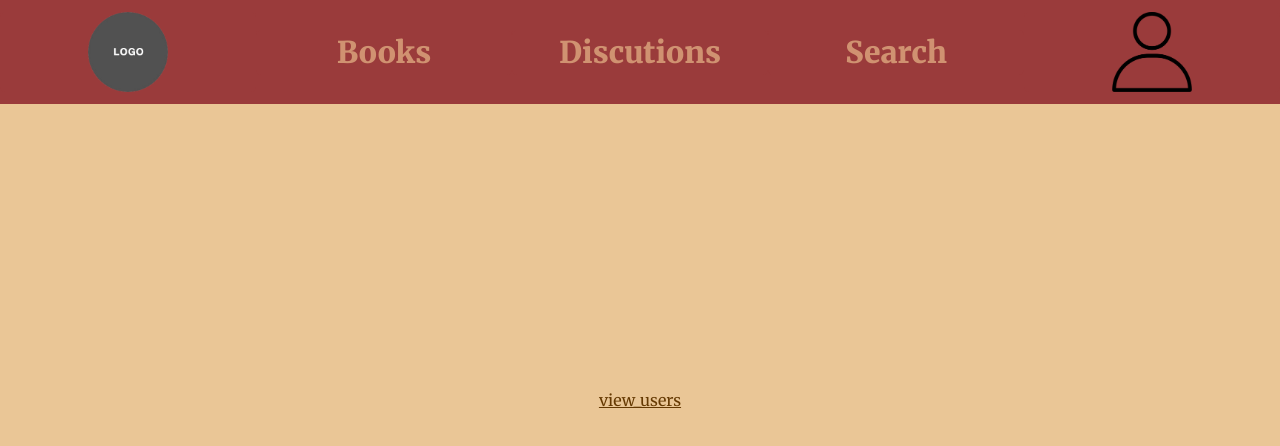
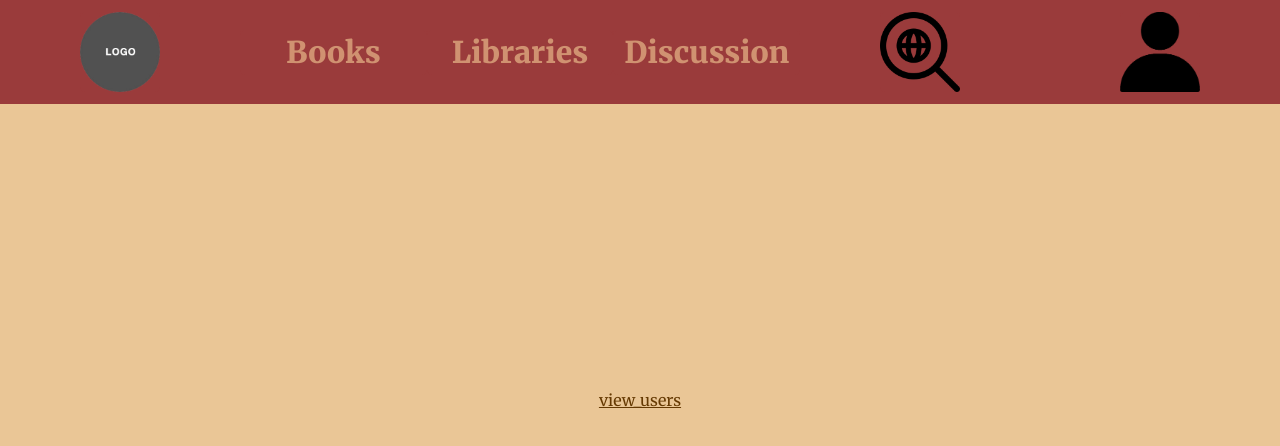
Before and after one commit to Stake-And-Rope/read-it, a React (Create React App) app in the folder react-app/: page /main in a window 1280 px wide. Shown: the top 446 px of the page. Built offline with nearby package versions, Linux system fonts and the light colour scheme.

Commit message:
Navbar UI changes

```diff
--- a/react-app/src/components/Navbar.js
+++ b/react-app/src/components/Navbar.js
@@ -1,6 +1,7 @@
 import  NavbarLink from "./NavbarLink";
 import Logo from '../assets/placeholders/logo-icon.png';
 import Profile from '../assets/placeholders/profile-icon.png';
+import Search from "../assets/placeholders/search-icon.png";
 
 function Navbar(){
     const fields = {
@@ -9,8 +10,12 @@ function Navbar(){
             imageClass: "icon"
         },
         Books: {},
-        Discutions: {},
-        Search: {},
+        Libraries: {},
+        Discussion: {},
+        Search: {
+            image: Search,
+
+        },
         Profile: {
             image: Profile,
             imageClass: "icon"
@@ -19,7 +24,7 @@ function Navbar(){
 
     return (
         <nav>
-            {Object.entries(fields).map(([title, kwargs]) => {return <NavbarLink title={title} link="#" linkClass="navbar-link" image={kwargs.image} key={title} imageClass="icon"/>})}
+            {Object.entries(fields).map(([title, kwargs]) => {return <NavbarLink title={title} link="#" linkClass="navbar-element" image={kwargs.image} key={title} imageClass="icon"/>})}
         </nav>
     );
 }
--- a/react-app/src/components/NavbarLink.js
+++ b/react-app/src/components/NavbarLink.js
@@ -3,7 +3,7 @@ import "./components.css";
 
 function NavbarLink({title, link, image, linkClass, imageClass}){
     return (
-            <Link to={link} className={`${image ? "no-hover-": ""}${linkClass}`}>
+            <Link to={link} className={`${image ? "navbar-icon": "navbar-link"} ${linkClass}`}>
                 {image ? <img src={image} alt={title} className={imageClass}/>: title}
             </Link>
     );
--- a/react-app/src/components/components.css
+++ b/react-app/src/components/components.css
@@ -90,14 +90,14 @@ nav{
 }
 
 /* put more sufficient css */
-.navbar-link{
+.navbar-element{
     font-size: 30px;
     justify-content: center;
     display: flex;
     align-items: center;
     height: fit-content;
+    width: 90%;
     margin: auto;
-    width: 100%;
     border-radius: 5px;
     border: 0px;
     font-family: Merriweather, Arial, Helvetica, sans-serif;
@@ -106,32 +106,28 @@ nav{
     color: #D09271;
     transition: background-color 0.3s ease;
     text-decoration: none;
+    transition: 500ms;
 }
 
 .navbar-link:hover {
     background-color: #BA5B5B;
     cursor: pointer;
+    transition: 500ms;
 }
 
-.no-hover-navbar-link{
-    font-size: 30px;
-    justify-content: center;
-    display: flex;
-    align-items: center;
-    height: fit-content;
-    margin: auto;
-    width: 100%;
-    border-radius: 5px;
-    border: 0px;
-    font-family: Merriweather, Arial, Helvetica, sans-serif;
-    font-weight: bold;
-    background-color: #9A3B3B;
-    color: #D09271;
-    transition: background-color 0.3s ease;
-    text-decoration: none;
+.navbar-icon{
+    width: fit-content;
+    margin: 0 5rem;
 }
 
 .icon{
     width: 5rem;
     height: 5rem;
+    transition: 500ms;
 }
+
+.icon:hover{
+    filter: drop-shadow(0 0 10px #BA5B5B);
+    cursor: pointer;
+    transition: 500ms;
+}
```
Also changed, not shown: react-app/src/assets/placeholders/profile-icon.png, react-app/src/assets/placeholders/search-icon.png (added).
